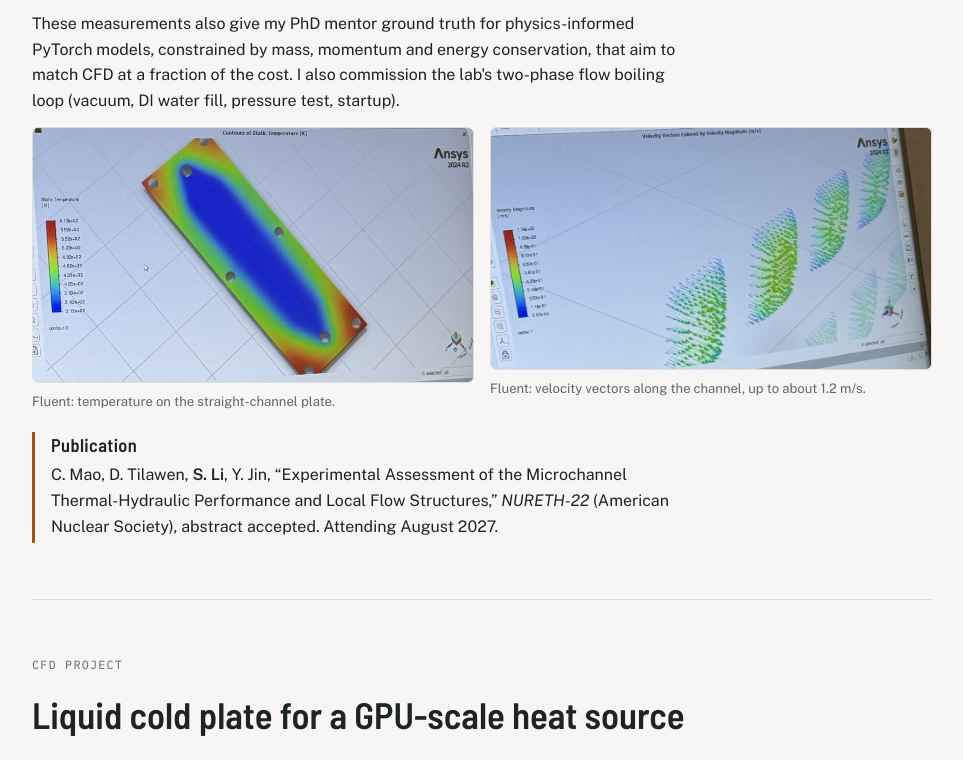
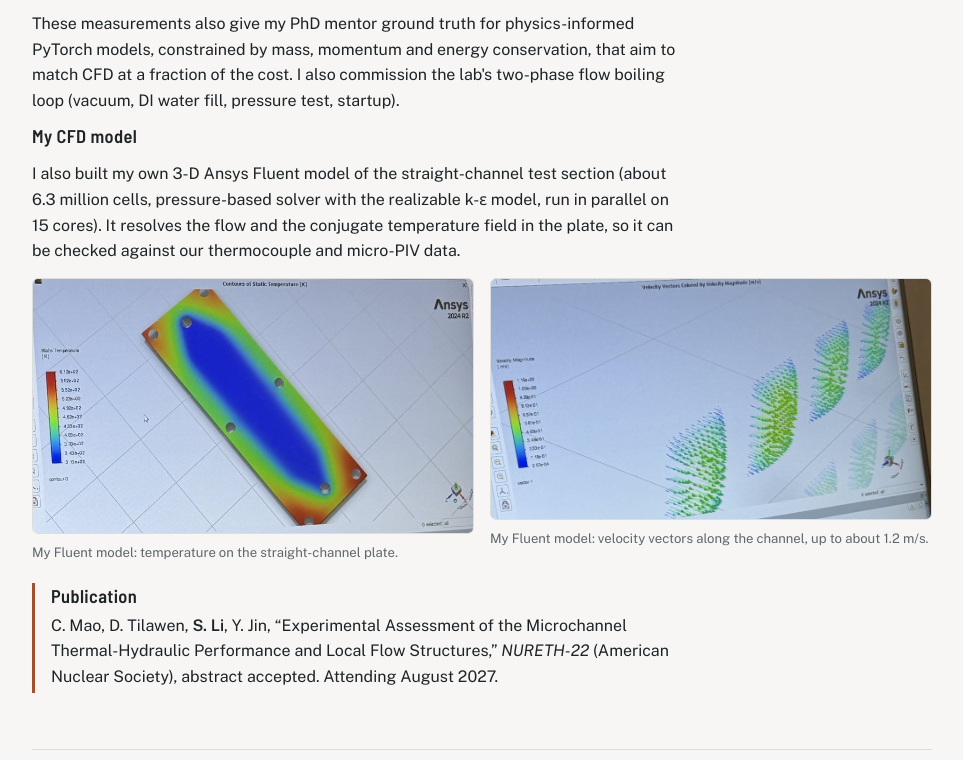
Before and after one commit to SamLi-Digital/SamLi-Digital.github.io, a plain HTML site: page index.html in a window 1280 px wide. Shown: the part 3667-4427 px from the top of the page, without its empty margins (158-1121 px from the left). Drawn offline with nearby package versions, Linux system fonts and the light colour scheme.

Commit message:
Credit Fluent microchannel CFD model to Sam
Co-Authored-By: Claude Opus 5.5 <noreply@anthropic.com>
Claude-Session: https://claude.ai/code/session_01DhgHDpajNhggXGm1MdLkvr

```diff
--- a/index.html
+++ b/index.html
@@ -166,7 +166,7 @@ footer{font-size:.85rem;color:var(--muted)}
   <dl class="meta">
     <div><dt>Role</dt><dd>Undergraduate researcher</dd></div>
     <div><dt>Team</dt><dd>C. Mao, D. Tilawen, S. Li, Y. Jin</dd></div>
-    <div><dt>Tools</dt><dd>NI cDAQ + DAQExpress, Phantom PCC, TSI Insight 4G</dd></div>
+    <div><dt>Tools</dt><dd>NI cDAQ + DAQExpress, Phantom PCC, TSI Insight 4G, Ansys Fluent</dd></div>
     <div><dt>Status</dt><dd><span class="status">NURETH-22 abstract accepted</span></dd></div>
   </dl>
   <div class="full">
@@ -211,9 +211,11 @@ footer{font-size:.85rem;color:var(--muted)}
       <tbody><tr><td>Pulse separation Δt</td><td class="num">12 µs</td><td class="num">8 µs</td><td class="num">5.6 µs</td><td class="num">4.2 µs</td></tr></tbody>
     </table></div>
     <p>These measurements also give my PhD mentor ground truth for physics-informed PyTorch models, constrained by mass, momentum and energy conservation, that aim to match CFD at a fraction of the cost. I also commission the lab's two-phase flow boiling loop (vacuum, DI water fill, pressure test, startup).</p>
+    <h3>My CFD model</h3>
+    <p>I also built my own 3-D Ansys Fluent model of the straight-channel test section (about 6.3 million cells, pressure-based solver with the realizable k-ε model, run in parallel on 15 cores). It resolves the flow and the conjugate temperature field in the plate, so it can be checked against our thermocouple and micro-PIV data.</p>
     <div class="gallery">
-      <figure><img src="img/mc_cfd_temp.jpg" style="aspect-ratio:auto" alt="Ansys Fluent contour of static temperature on the straight microchannel plate, cool blue in the channel region and hotter red and yellow at the edges, 313 to 612 K" loading="lazy"><figcaption>Fluent: temperature on the straight-channel plate.</figcaption></figure>
-      <figure><img src="img/mc_cfd_vectors.jpg" style="aspect-ratio:auto" alt="Ansys Fluent velocity vectors on cross-sections along the straight microchannel, colored by velocity magnitude up to about 1.2 m/s" loading="lazy"><figcaption>Fluent: velocity vectors along the channel, up to about 1.2 m/s.</figcaption></figure>
+      <figure><img src="img/mc_cfd_temp.jpg" style="aspect-ratio:auto" alt="Ansys Fluent contour of static temperature on the straight microchannel plate, cool blue in the channel region and hotter red and yellow at the edges, 313 to 612 K" loading="lazy"><figcaption>My Fluent model: temperature on the straight-channel plate.</figcaption></figure>
+      <figure><img src="img/mc_cfd_vectors.jpg" style="aspect-ratio:auto" alt="Ansys Fluent velocity vectors on cross-sections along the straight microchannel, colored by velocity magnitude up to about 1.2 m/s" loading="lazy"><figcaption>My Fluent model: velocity vectors along the channel, up to about 1.2 m/s.</figcaption></figure>
     </div>
   </div>
   <div class="lessons"><h3>Publication</h3>
```
